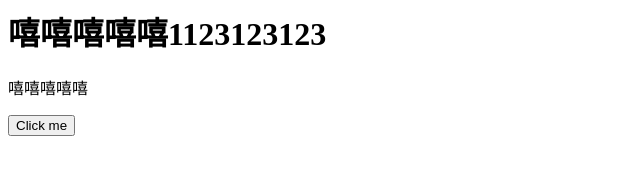
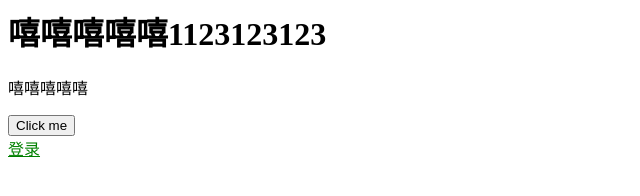
Before and after one commit to Ivan3424/test, a plain HTML site: page index.html in a window 1280 px wide. Shown: the full height of the page, 0-640 px from the left. Drawn offline with Linux system fonts and the light colour scheme.

Commit message:
Update index.html

```diff
--- a/index.html
+++ b/index.html
@@ -9,6 +9,19 @@
 <a href="http://www.stackoverflow.com/">
     <button>Click me</button>
 </a>
+    <div id="main">
+    <span id="login"></span>
+</div>
+    <script>
+    var link = document.createElement('a');
+    link.setAttribute('href','#');
+    link.setAttribute('id','login');
+   link.style.color = 'green';
+    link.innerHTML = '登录';
+    var main = document.getElementById('main');
+    main.appendChild(link);
+</script>
+
 
 </body>
 </html>
```
